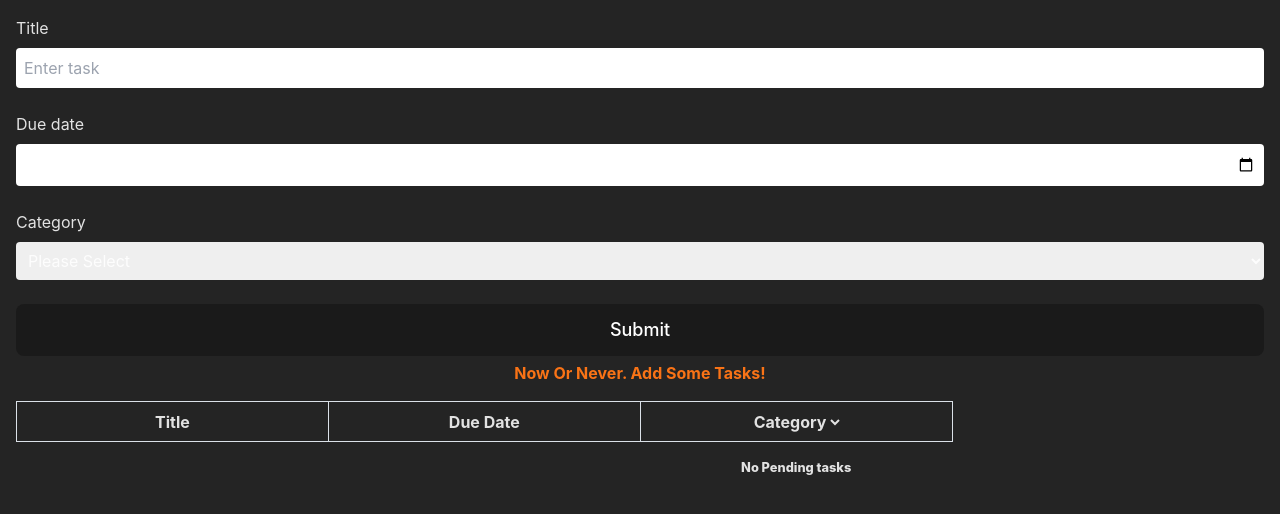
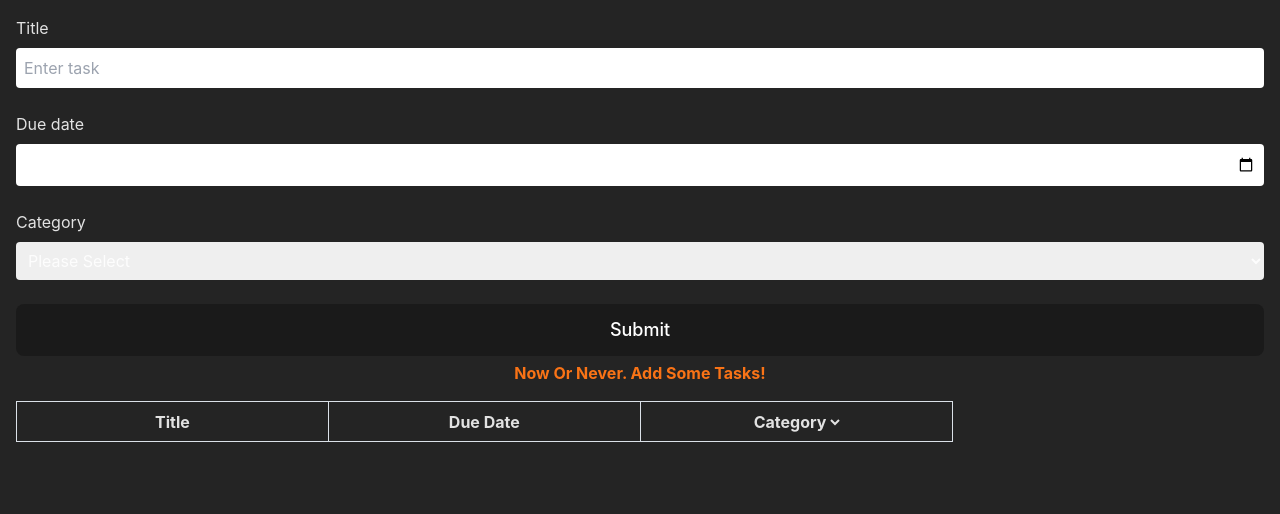
Before and after one commit to justynleung/task-manager, a React (Vite) app: page / in a window 1280 px wide. Shown: the top 514 px of the page. Built offline with nearby package versions, Linux system fonts and the light colour scheme.

Commit message:
small error message done

```diff
--- a/src/components/TaskFilter.tsx
+++ b/src/components/TaskFilter.tsx
@@ -3,11 +3,10 @@ import Task from '../assets/task'
 interface Props {
     tasks: Task[]
     setTasks: Function
-    filter: string
+    filteredTasks: Task[]
 }
 
-export default function TaskFilter({ tasks, setTasks, filter }: Props) {
-    const filteredTasks = tasks.filter((item) => item.category === filter)
+export default function TaskFilter({ tasks, setTasks, filteredTasks }: Props) {
     const removeItem = (id: string) => {
         const updatedList = tasks.filter((item) => id !== item.id)
         setTasks(updatedList)
--- a/src/components/TaskList.tsx
+++ b/src/components/TaskList.tsx
@@ -9,15 +9,16 @@ interface Props {
 
 export default function TaskList({ tasks, setTasks }: Props) {
     const [applyFilter, setApplyFilter] = useState(false)
-    const [filter, setFilter] = useState("")
+    const [filteredTasks, setFilteredTasks] = (useState<Task[]>([]))
     const renderListOrFilteredList = (value: string) => {
         if (value === "Category") {
             setApplyFilter(false)
+            setFilteredTasks([{ id: '', title: '', dueDate: '', category: '' }])
             console.log('equal to category')
         } else {
             setApplyFilter(true)
-            setFilter(value)
-            console.log(value)
+            const filtered = tasks.filter((item) => item.category === value)
+            setFilteredTasks(filtered)
         }
     }
     const removeItem = (id: string) => {
@@ -55,13 +56,13 @@ export default function TaskList({ tasks, setTasks }: Props) {
                                     )
                                 })}
                             </select>
-                            <small className="absolute left-0 right-0 mx-auto top-14 font-extrabold ">No Pending tasks</small>
+                            <small className={`absolute left-0 right-0 mx-auto top-14 font-extrabold ${filteredTasks.length === 0 && tasks.length !== 0 ? "text-orange-500" : "text-transparent"}`}>No Pending tasks</small>
                         </th>
                         <th></th>
                     </tr>
                 </thead>
                 <tbody>
-                    {applyFilter ? <TaskFilter tasks={tasks} setTasks={setTasks} filter={filter} /> :
+                    {applyFilter ? <TaskFilter tasks={tasks} setTasks={setTasks} filteredTasks={filteredTasks} /> :
                         tasksList}
                 </tbody>
             </table>
```
